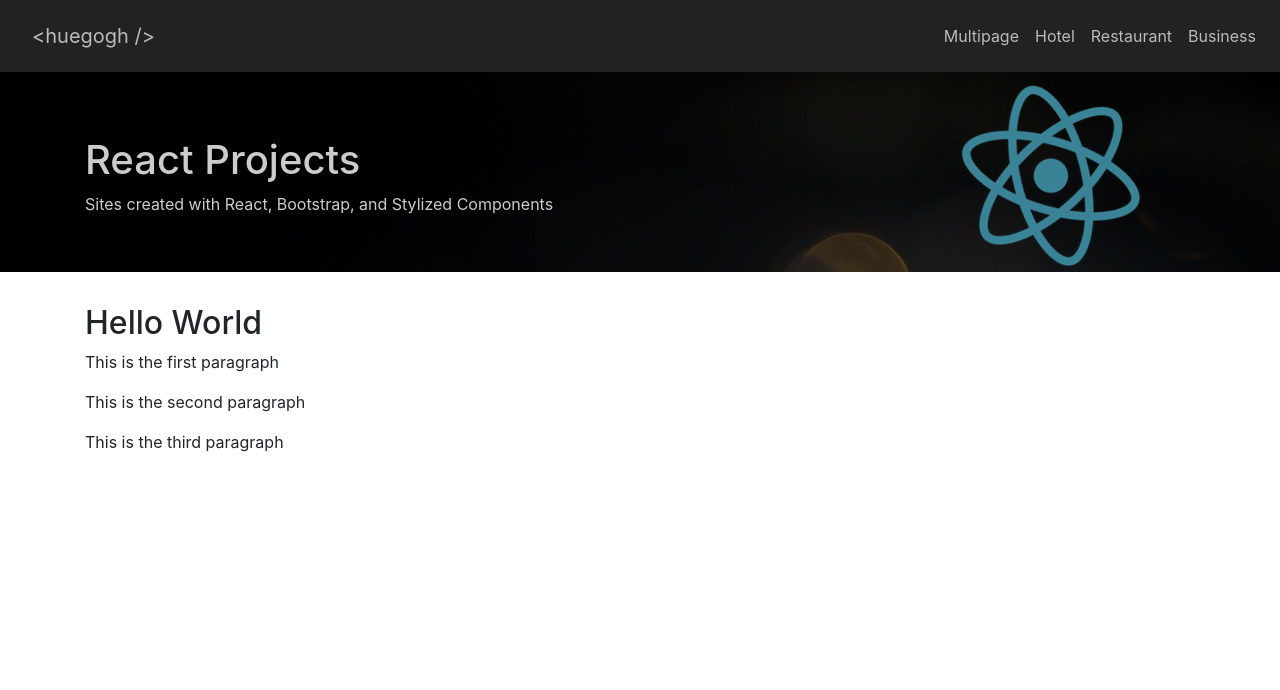
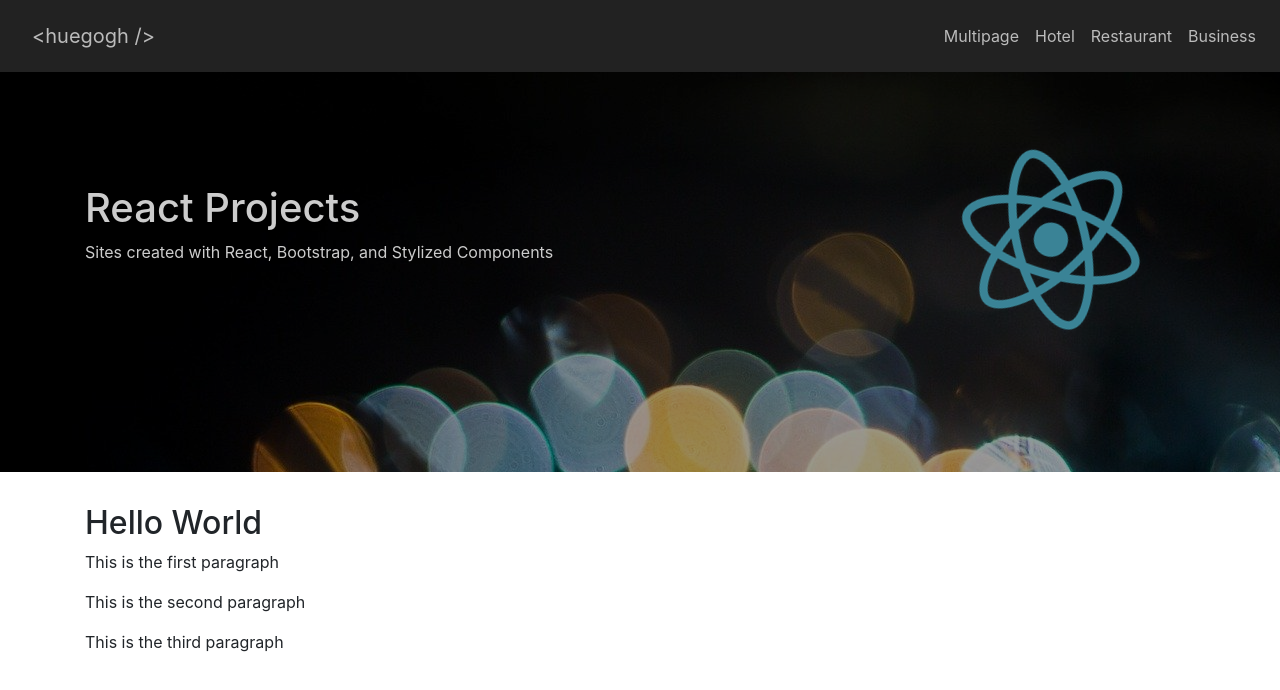
Before and after one commit to huegogh/recreate-wtih-react, a React (Create React App) app: page / in a window 1280 px wide. Shown: the top 690 px of the page. Built offline with nearby package versions, Linux system fonts and the light colour scheme.

Commit message:
minor text change

```diff
--- a/public/index.html
+++ b/public/index.html
@@ -24,7 +24,7 @@
       work correctly both with client-side routing and a non-root public URL.
       Learn how to configure a non-root public URL by running `npm run build`.
     -->
-  <title>React App</title>
+  <title>Huegogh's React Projects</title>
 </head>
 
 <body>
--- a/src/components/Jumbo.js
+++ b/src/components/Jumbo.js
@@ -8,7 +8,7 @@ const Styles = styled.div`
     .jumbo {
         background:url(${backgroundImageTwo});
         color: #ccc;
-        height: 200px;
+        height: 400px;
         position: relative;
         z-index: -3;
     }
@@ -18,7 +18,7 @@ const Styles = styled.div`
         position: absolute;
         height: 200px;
         width: 200px;
-        top: 0;
+        top: 10;
         right: 10%;
         margin: 0 auto;
         z-index: -1;
@@ -52,7 +52,7 @@ export function Jumbo() {
             <Jumbotron fluid className='jumbo'>
                 <div className='react-bg'></div>
                 <div className='overlay'></div>
-                <Container>
+                <Container className='mt-5'>
                     <h1>React Projects</h1>
                     <p>Sites created with React, Bootstrap, and Stylized Components</p>
                 </Container>
```
Also changed, not shown: src/assets/logo512.png (deleted), 1 other file (tests, documents, lock files or other folders).
